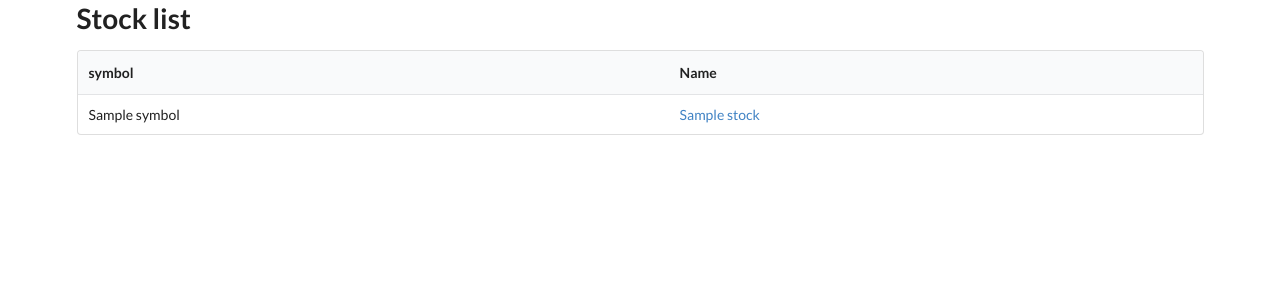
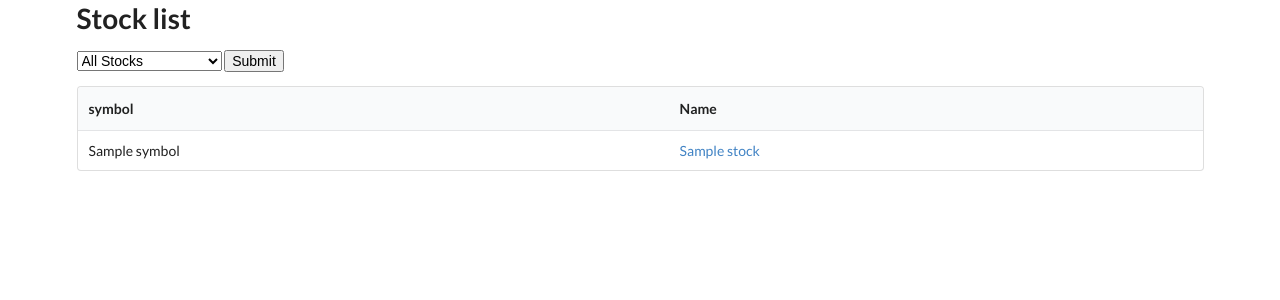
Before and after one commit to Myke-Ajayi/Trading_app, a FastAPI app: template templates/index.html in a window 1280 px wide. Shown: the top 300 px of the page. Run offline with FastAPI, Linux system fonts and the light colour scheme; the template is opened without the code that fills it: most values are stand-ins (such as "Sample title", 1, 10 or a date in 2020); some libraries are stand-ins or nearby versions.

Commit message:
web design for the app

```diff
--- a/templates/index.html
+++ b/templates/index.html
@@ -8,6 +8,18 @@
     <body>
         <div class="ui container">
             <h1>Stock list</h1>
+
+
+            <form method="get">
+                <select name="filter">
+                    <option value="">All Stocks</option>
+                    <option value="new_intraday_highs">New Intraday Highs</option>
+                    <option value="new_closing_highs">New Closing Highs</option>
+                    <option value="new_intraday_lows">New Intraday Lows</option>
+                    <option value="new_closing_lows">New Closing Lows</option>
+                </select>
+                <input type="submit" />
+            </form>
             <table class="ui striped table">
                 <thead>
                   <tr>
```
